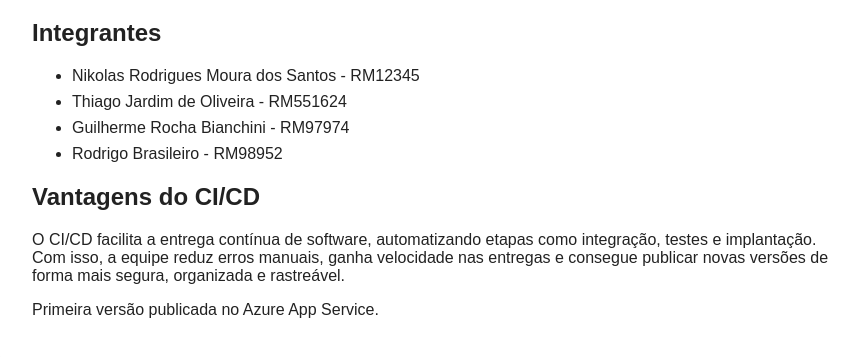
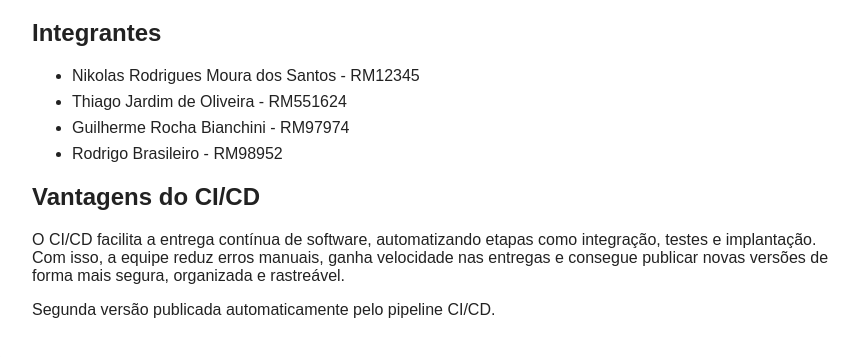
Before and after one commit to santos-nikolas/cp3-s1-devops, a website: page index.html in a window 1280 px wide. Shown: the part 133-490 px from the top of the page, without its empty margins (208-1067 px from the left). Drawn offline with Linux system fonts and the light colour scheme.

Commit message:
Segunda alteração para testar pipeline

```diff
--- a/index.html
+++ b/index.html
@@ -50,7 +50,7 @@
     </p>
 
     <p>
-      Primeira versão publicada no Azure App Service.
+      Segunda versão publicada automaticamente pelo pipeline CI/CD.
     </p>
   </main>
 </body>
```
